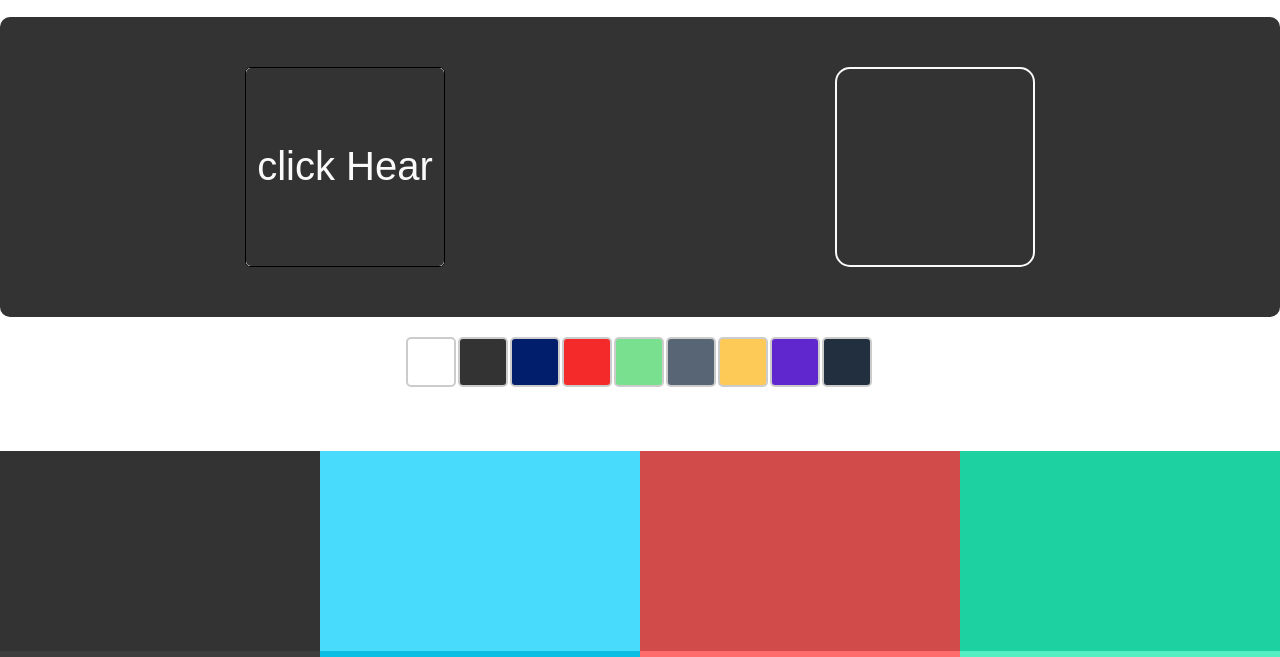
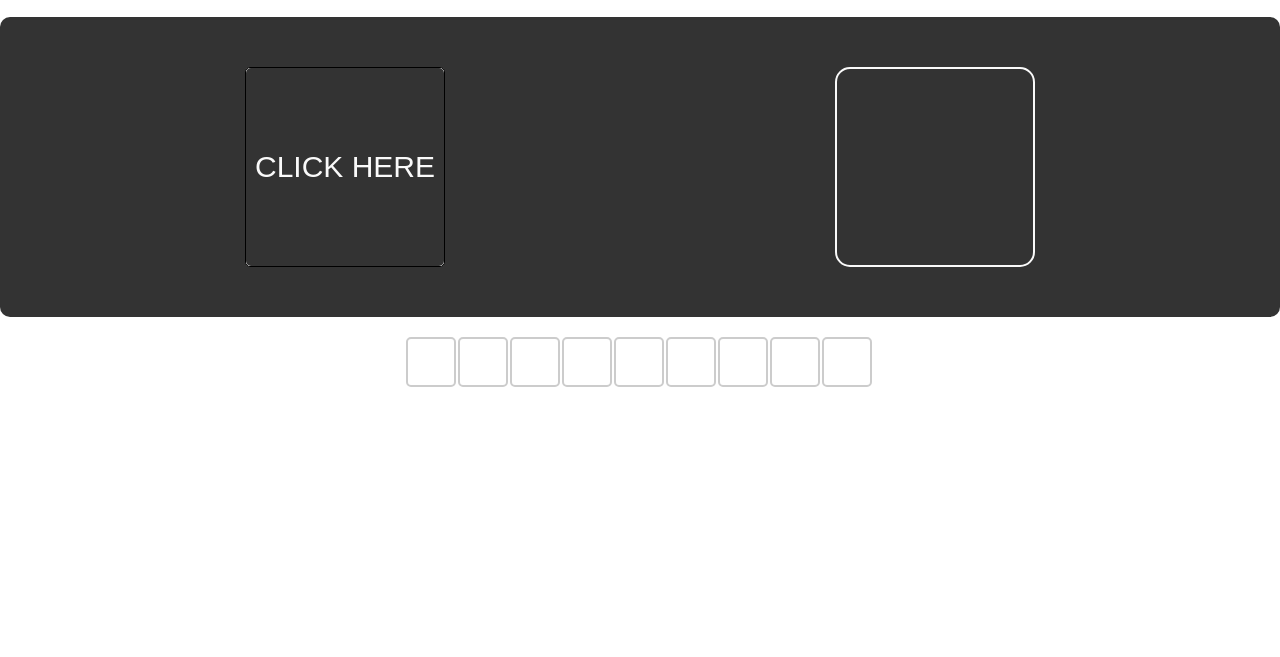
Before and after one commit to hossamrashad/Favorite-Color, a plain HTML site: page index.html in a window 1280 px wide. Shown: the part 143-800 px from the top of the page. Drawn offline with Linux system fonts and the light colour scheme.

Commit message:
click here

```diff
--- a/index.html
+++ b/index.html
@@ -83,7 +83,4 @@
       </div>
     </div>
   </body>
-  <script src="js/jquery/jquery-3-6-0.min.js"></script>
-  <script src="js/mixitup/mixitup.min.js"></script>
-  <script src="js/plugin.js"></script>
 </html>
--- a/scss/style.scss
+++ b/scss/style.scss
@@ -76,7 +76,7 @@
         @include borderRadius(5px);
         // z-index: -1;
         &::before {
-            content: "click Hear";
+            content: "click here";
             position: absolute;
             top: 0;
             left: 0;
@@ -84,10 +84,11 @@
             height: 100%;
             background-color: #333;
             color: #fafafa;
-            font-size: 40px;
+            font-size: 30px;
             display: flex;
             justify-content: center;
             align-items: center;
+            text-transform: uppercase;
             @include borderRadius(5px);
             z-index: 1;
         }
```
Also changed, not shown: css/style.css, images/website.png (added).
